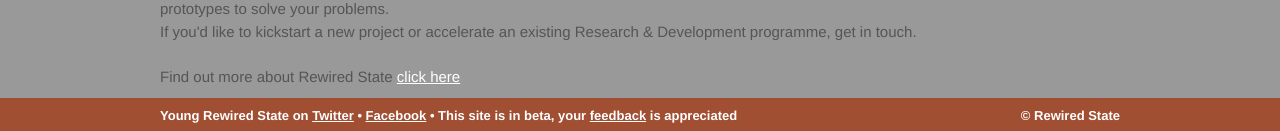
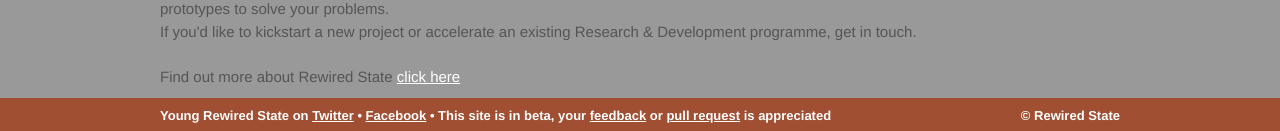
Before and after one commit to adamamyl/jekylld-yrs2012, a Jekyll site: the page built from index.html, in a window 1280 px wide and 900 px high, scrolled down 3566 px. Shown: the part 766-897 px from the top of the window. Built offline with Jekyll 4.4.1, drawn with Linux system fonts in a browser that asks for light colours.

Commit message:
Add in link to source

```diff
--- a/_includes/footer.html
+++ b/_includes/footer.html
@@ -8,6 +8,6 @@
 
 
         <div class="container">
-            <h4>Young Rewired State on  <a href="http://twitter.com/youngrewired">Twitter</a>  •  <a href="http://www.facebook.com/groups/youngrewiredstate/">Facebook</a>  •  This site is in beta, your <a href="mailto:yrsfeedback@rewiredstate.org">feedback</a> is appreciated<span class="right">© Rewired State</span></h4>
+            <h4>Young Rewired State on  <a href="http://twitter.com/youngrewired">Twitter</a>  •  <a href="http://www.facebook.com/groups/youngrewiredstate/">Facebook</a>  •  This site is in beta, your <a href="mailto:yrsfeedback@rewiredstate.org">feedback</a> or <a href="https://github.com/adamamyl/jekylld-yrs2012">pull request</a> is appreciated<span class="right">© Rewired State</span></h4>
         </div><!-- closing container -->
     </footer>
```
